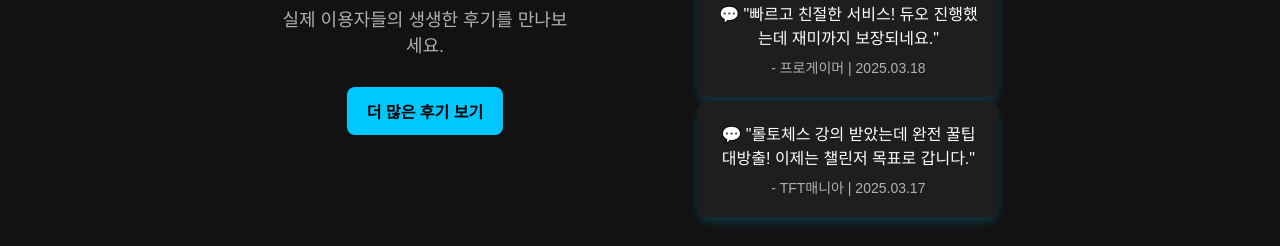
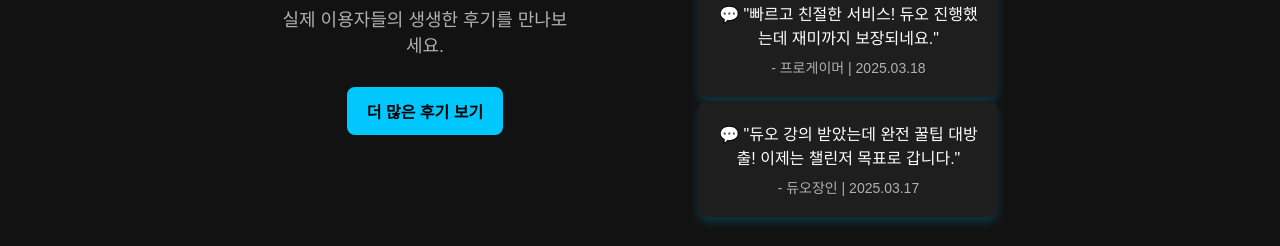
Before and after one commit to dodoback/mico, a website with bundled scripts: page index.html in a window 1280 px wide. Shown: the part 1740-1986 px from the top of the page. Built offline with nearby package versions, Linux system fonts and the light colour scheme; some packages are replaced by stand-ins of ours; no server answers; the database is empty.

Commit message:
Add files via upload

```diff
--- a/index.html
+++ b/index.html
@@ -53,7 +53,7 @@
     border-radius: 10px;
     width: 100%;
     max-width: 300px;
-  box-shadow: 0 0 10px rgba(0,0,0,0.3);
+    box-shadow: 0 0 10px rgba(0, 0, 0, 0.3);
     font-size: 14px;
     flex: -1 1 280px;
   }
@@ -80,8 +80,6 @@
       flex: 1 1 100%;
     }
   }
-
-
 </style>
 
 <body>
@@ -240,8 +238,8 @@
         <span>- 프로게이머 | 2025.03.18</span>
       </div>
       <div class="review-card">
-        <p>💬 "롤토체스 강의 받았는데 완전 꿀팁 대방출! 이제는 챌린저 목표로 갑니다."</p>
-        <span>- TFT매니아 | 2025.03.17</span>
+        <p>💬 "듀오 강의 받았는데 완전 꿀팁 대방출! 이제는 챌린저 목표로 갑니다."</p>
+        <span>- 듀오장인 | 2025.03.17</span>
       </div>
     </div>
   </section>
```
Lines whose indentation alone changed are shown as unchanged.
